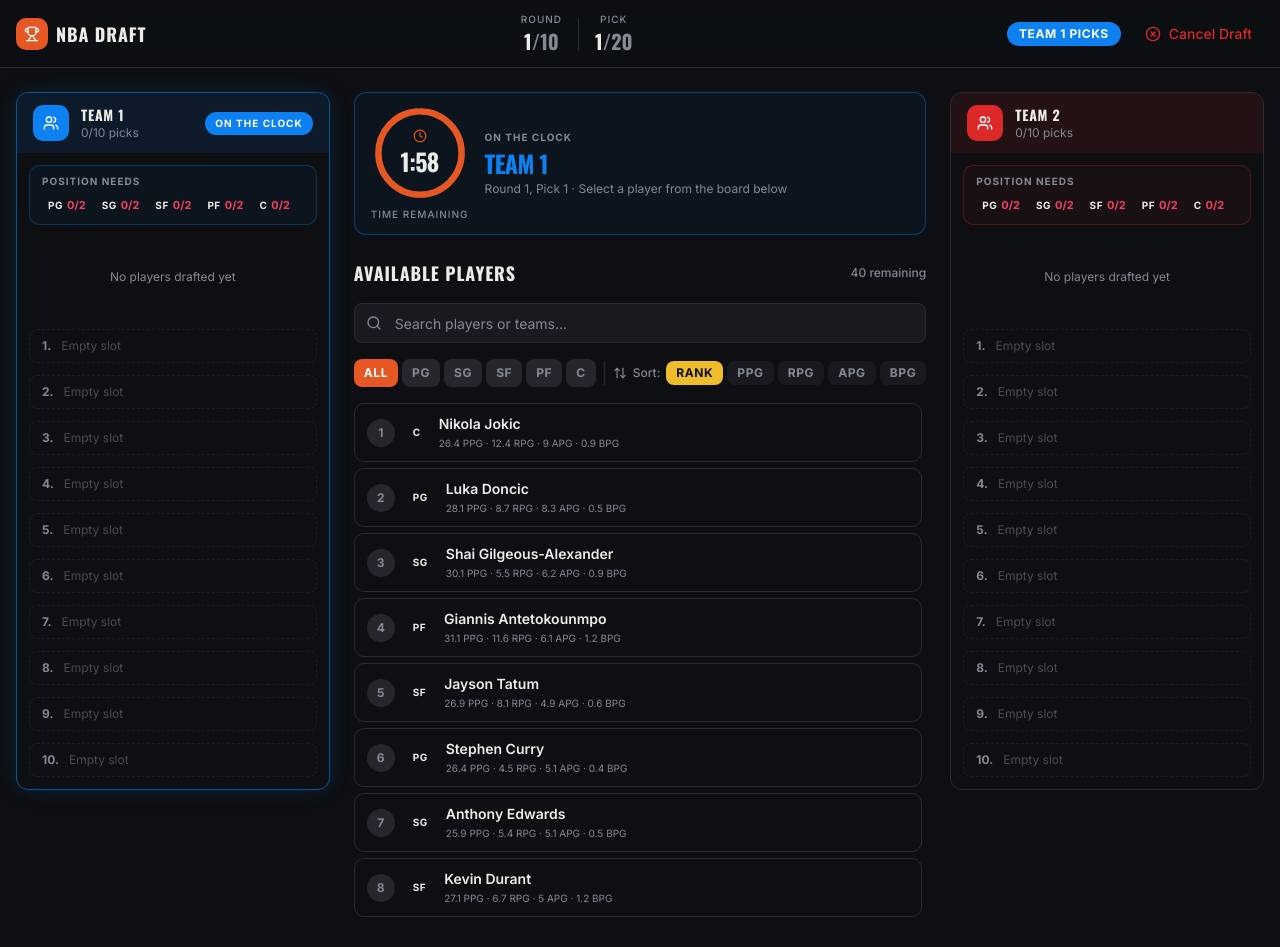
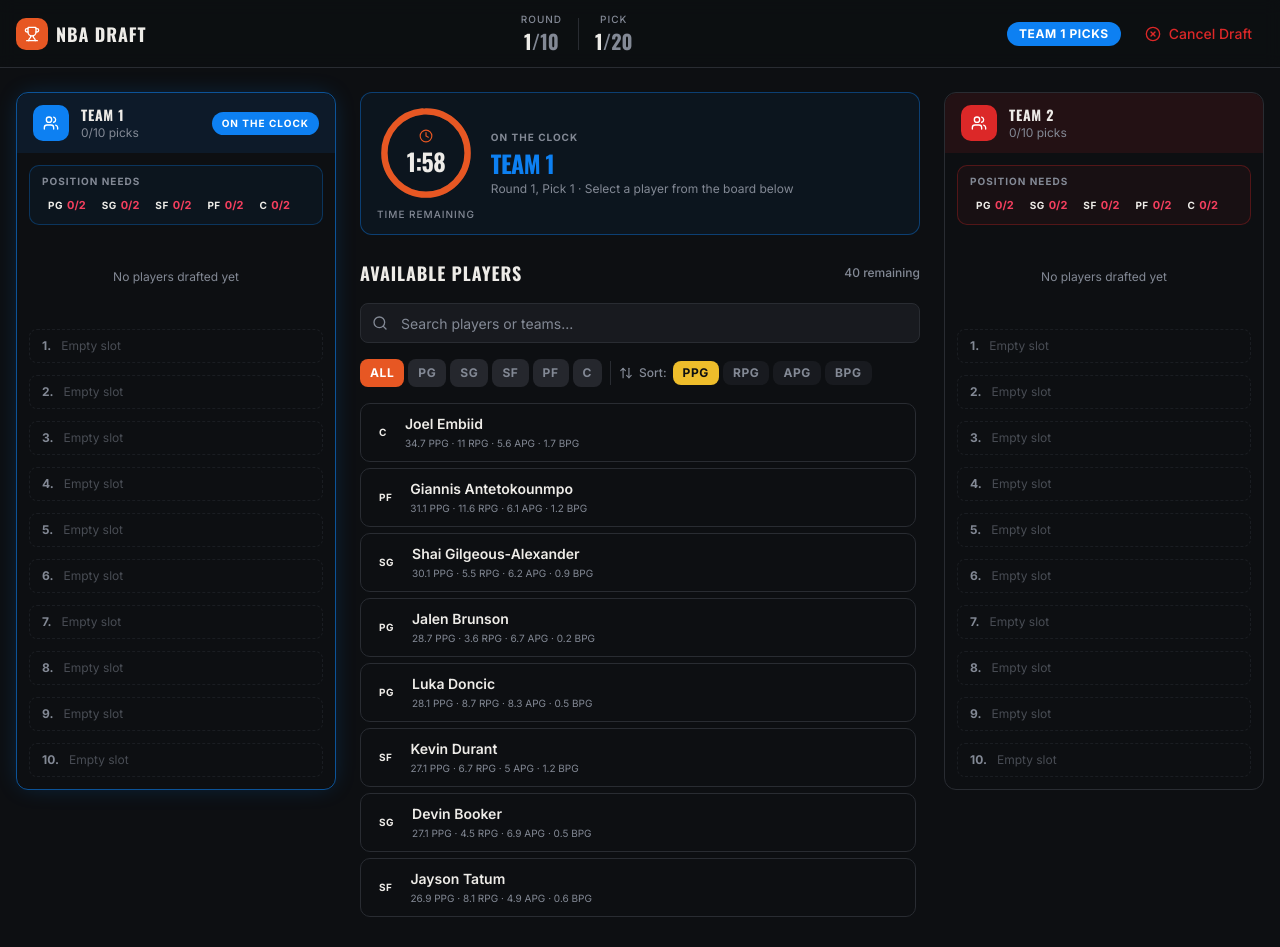
Before and after one commit to F1nal04/hoop-drft, a Next.js app: page / in a window 1280 px wide. Both pictures are taken after a click on the button "START DRAFT". Built offline with nearby package versions, Linux system fonts and the light colour scheme.

Commit message:
Refactor DraftBoard and PlayerCard components to remove rank sorting and display, enhancing focus on performance stats

```diff
--- a/components/draft-board.tsx
+++ b/components/draft-board.tsx
@@ -16,10 +16,9 @@ interface DraftBoardProps {
 
 const POSITIONS: (Position | "ALL")[] = ["ALL", "PG", "SG", "SF", "PF", "C"]
 
-type SortOption = "rank" | "ppg" | "rpg" | "apg" | "bpg"
+type SortOption = "ppg" | "rpg" | "apg" | "bpg"
 
 const SORT_OPTIONS: { value: SortOption; label: string }[] = [
-  { value: "rank", label: "Rank" },
   { value: "ppg", label: "PPG" },
   { value: "rpg", label: "RPG" },
   { value: "apg", label: "APG" },
@@ -29,7 +28,7 @@ const SORT_OPTIONS: { value: SortOption; label: string }[] = [
 export function DraftBoard({ players, draftedPlayerIds, onDraft, disabled }: DraftBoardProps) {
   const [search, setSearch] = useState("")
   const [posFilter, setPosFilter] = useState<Position | "ALL">("ALL")
-  const [sortBy, setSortBy] = useState<SortOption>("rank")
+  const [sortBy, setSortBy] = useState<SortOption>("ppg")
 
   const filtered = useMemo(() => {
     return players
@@ -42,11 +41,7 @@ export function DraftBoard({ players, draftedPlayerIds, onDraft, disabled }: Dra
         return matchesSearch && matchesPos
       })
       .sort((a, b) => {
-        // For rank, sort ascending (lower is better)
-        if (sortBy === "rank") {
-          return a.rank - b.rank
-        }
-        // For stats, sort descending (higher is better)
+        // For all stats, sort descending (higher is better)
         return b[sortBy] - a[sortBy]
       })
   }, [players, search, posFilter, sortBy])
--- a/components/player-card.tsx
+++ b/components/player-card.tsx
@@ -27,9 +27,6 @@ export function PlayerCard({ player, isDrafted, onDraft, disabled }: PlayerCardP
             : "cursor-pointer hover:border-primary/50 hover:bg-secondary/80 active:scale-[0.98]",
       )}
     >
-      <span className="flex h-7 w-7 shrink-0 items-center justify-center rounded-full bg-secondary text-xs font-bold text-muted-foreground">
-        {player.rank}
-      </span>
       <span
         className={cn(
           "inline-flex shrink-0 items-center rounded px-1.5 py-0.5 text-[10px] font-bold uppercase tracking-wider",
```
